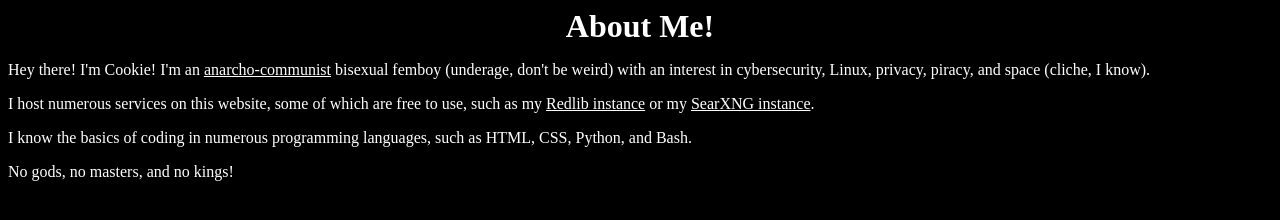
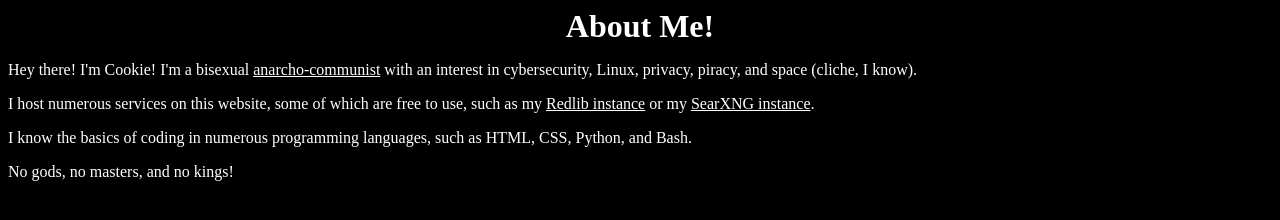
Before and after one commit to ChaoticCookie123/cookiechaos.xyz, a plain HTML site: page aboutme.html in a window 1280 px wide. Drawn offline with Linux system fonts and the light colour scheme.

```diff
--- a/aboutme.html
+++ b/aboutme.html
@@ -7,7 +7,7 @@
 </head>
 <body>
 <h1>About Me!</h1>
-<p>Hey there! I'm Cookie! I'm an <a href="./politics.html"> anarcho-communist</a> bisexual femboy (underage, don't be weird) with an interest in cybersecurity, Linux, privacy, piracy, and space (cliche, I know).</p>
+<p>Hey there! I'm Cookie! I'm a bisexual <a href="./politics.html">anarcho-communist</a> with an interest in cybersecurity, Linux, privacy, piracy, and space (cliche, I know).</p>
 <p>I host numerous services on this website, some of which are free to use, such as my <a href="https://redlib.cookiechaos.xyz" > Redlib instance</a> or my <a href="https://searxng.cookiechaos.xyz" > SearXNG instance</a>.</p>
 <p>I know the basics of coding in numerous programming languages, such as HTML, CSS, Python, and Bash.</p>
 <p>No gods, no masters, and no kings!</p>
```
Also changed, not shown: politics.html (+2 -2 lines).
